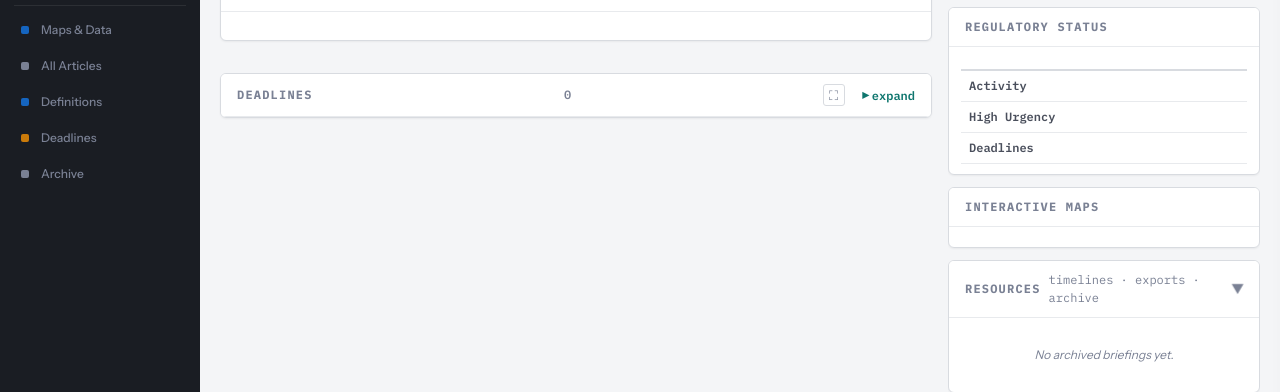
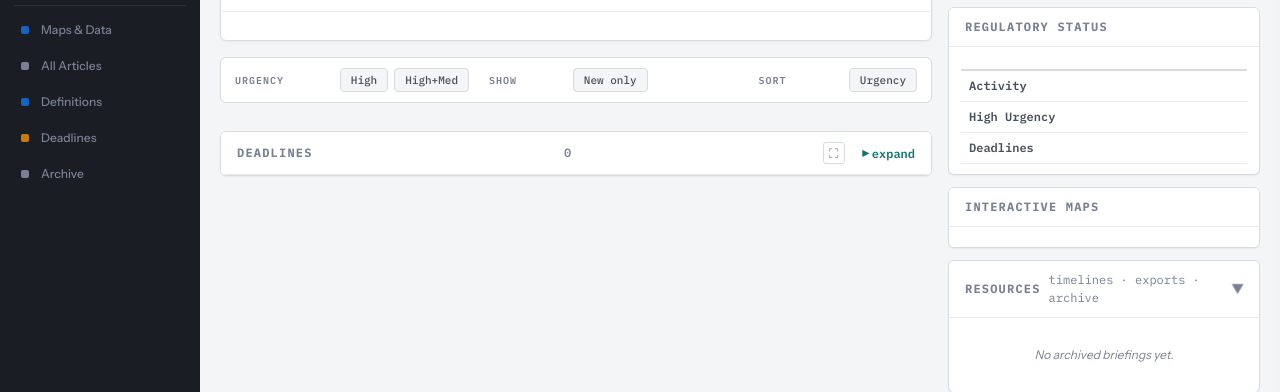
Before and after one commit to Ryan-Jenkinson/compliance-monitor, a Python web app: template newsletter/templates/dashboard.html in a window 1280 px wide. Shown: the part 102-494 px from the top of the page. Run offline with Jinja, Linux system fonts and the light colour scheme; the template is opened without the code that fills it, so the values that code supplies are empty.

Commit message:
Add NEW badge on topic cards, urgency/sort filters, and company_strategy field
Dashboard:
- Topic card header now shows "N new" pill badge when the section has new articles today
- Filter bar above topic grid: urgency (All/High/High+Med), show (All/New only), sort (Date/Urgency)
- Articles have data-date and data-new attributes; sort by date pins new items first
- Deduplicated strategy_note/company_strategy template blocks into one

Pipeline:
- Stage 2 prompt now requests company_strategy field: forward-looking 2-3 sentence
  recommendation for the compliance team based on new developments; falls back to
  restating current plan when nothing material changed

Co-Authored-By: Claude Sonnet 4.6 <noreply@anthropic.com>

```diff
--- a/ai/prompts.py
+++ b/ai/prompts.py
@@ -120,6 +120,7 @@ Produce a JSON object with this exact structure:
     "direct_actions": ["1-2 specific action items max for direct compliance"],
     "supplier_actions": ["1-2 specific action items max for supplier outreach"]
   }},
+  "company_strategy": "2-3 sentences. Based on NEW developments today, what is the specific recommended action for the compliance team this week? If nothing material changed today, restate the most current plan (e.g. continue monitoring X, prepare Y ahead of deadline Z). Never say 'no updates' — always give a concrete direction.",
   "has_news": true
 }}
 
@@ -134,6 +135,7 @@ If there are no articles or none are relevant, return:
     "direct_actions": [],
     "supplier_actions": []
   }},
+  "company_strategy": null,
   "has_news": false
 }}
 
--- a/newsletter/templates/dashboard.html
+++ b/newsletter/templates/dashboard.html
@@ -737,7 +748,48 @@
     .article-item:last-child { border-bottom: none; }
     .article-item:hover { background: #FAFBFC; }
     .article-item.hidden-by-search,
-    .article-item.hidden-by-urgency { display: none; }
+    .article-item.hidden-by-urgency,
+    .article-item.hidden-by-new { display: none; }
+
+    .filter-bar {
+      display: flex;
+      align-items: center;
+      gap: 20px;
+      padding: 10px 14px;
+      background: var(--surface);
+      border: 1px solid var(--border);
+      border-radius: 6px;
+      margin-bottom: 12px;
+      flex-wrap: wrap;
+    }
+    .filter-group {
+      display: flex;
+      align-items: center;
+      gap: 6px;
+    }
+    .filter-label {
+      font-family: var(--mono);
+      font-size: 10px;
+      font-weight: 600;
+      letter-spacing: 1px;
+      text-transform: uppercase;
+      color: var(--text-tertiary);
+      margin-right: 2px;
+    }
+    .f-btn {
+      font-family: var(--mono);
+      font-size: 11px;
+      font-weight: 500;
+      padding: 4px 10px;
+      border: 1px solid var(--border);
+      border-radius: 4px;
+      background: var(--bg);
+      color: var(--text-secondary);
+      cursor: pointer;
+      transition: all 0.15s;
+    }
+    .f-btn:hover { border-color: var(--accent); color: var(--accent); }
+    .f-btn.active { background: var(--accent); color: #fff; border-color: var(--accent); }
 
     .article-head {
       display: flex;
@@ -1673,6 +1725,26 @@
           </div>
         </div>
 
+        <!-- Filter / Sort bar -->
+        <div class="filter-bar" id="filter-bar">
+          <div class="filter-group">
+            <span class="filter-label">Urgency</span>
+            <button class="f-btn active" data-urgency="ALL"    onclick="setUrgencyFilter('ALL',this)">All</button>
+            <button class="f-btn"        data-urgency="HIGH"   onclick="setUrgencyFilter('HIGH',this)">High</button>
+            <button class="f-btn"        data-urgency="MEDIUM" onclick="setUrgencyFilter('MEDIUM',this)">High+Med</button>
+          </div>
+          <div class="filter-group">
+            <span class="filter-label">Show</span>
+            <button class="f-btn active" id="btn-show-all"  onclick="setNewFilter('ALL',this)">All</button>
+            <button class="f-btn"        id="btn-show-new"  onclick="setNewFilter('NEW',this)">New only</button>
+          </div>
+          <div class="filter-group" style="margin-left:auto;">
+            <span class="filter-label">Sort</span>
+            <button class="f-btn active" id="btn-sort-date"    onclick="setSortOrder('date',this)">Date</button>
+            <button class="f-btn"        id="btn-sort-urgency" onclick="setSortOrder('urgency',this)">Urgency</button>
+          </div>
+        </div>
+
         <!-- Topic Cards Grid — SECOND -->
         <div class="topic-grid" data-widget-id="topics" data-widget-label="Topic Cards">
           {% for topic in topics %}
@@ -1683,9 +1755,13 @@
                onclick="toggleTopicCard(this, event)">
             <span class="section-anchor" id="anchor-section-{{ topic.topic|lower }}"></span>
 
+            {% set new_count = topic.developments | selectattr('is_new') | list | length %}
             <div class="topic-card-head">
               <span class="topic-card-name" style="color:{{ topic.color }};">{{ topic.topic }}</span>
-              <div style="text-align:right;">
+              {% if new_count > 0 %}
+              <span class="topic-new-badge">{{ new_count }} new</span>
+              {% endif %}
+              <div style="text-align:right;margin-left:auto;">
                 <div class="topic-card-count">
                   {% if topic.developments %}{{ topic.developments|length }}{% else %}0{% endif %}
                 </div>
@@ -1769,7 +1840,8 @@
                 {% if topic.developments %}
                   {% for dev in topic.developments %}
                   <div class="article-item" data-urgency="{{ dev.urgency }}" data-topic="{{ topic.topic|lower }}"
-                       data-headline="{{ dev.headline|lower }}" data-summary="{{ dev.summary|lower if dev.summary else '' }}" data-source="{{ dev.source|lower if dev.source else '' }}">
+                       data-headline="{{ dev.headline|lower }}" data-summary="{{ dev.summary|lower if dev.summary else '' }}" data-source="{{ dev.source|lower if dev.source else '' }}"
+                       data-date="{{ dev.date or '' }}" data-new="{{ 'true' if dev.is_new else 'false' }}">
                     <div class="article-head">
                       {% if dev.is_new %}<span class="badge badge-new">New</span>{% endif %}
                       <span class="article-headline"><a href="{{ dev.url }}">{{ dev.headline }}</a></span>
@@ -2387,6 +2459,8 @@
     searchQuery: '',
     activeTopics: new Set({{ topics|map(attribute='topic')|list|map('lower')|list|tojson }}),
     urgencyFilter: 'ALL',
+    newFilter: 'ALL',
+    sortOrder: 'date',
     allTopics: {{ topics|map(attribute='topic')|list|map('lower')|list|tojson }}
   };
 
@@ -2546,6 +2620,39 @@
     applyFilters();
   };
 
+  /* ── New-only filter ── */
+  window.setNewFilter = function(mode, btn) {
+    state.newFilter = mode;
+    document.getElementById('btn-show-all').classList.toggle('active', mode === 'ALL');
+    document.getElementById('btn-show-new').classList.toggle('active', mode === 'NEW');
+    applyFilters();
+  };
+
+  /* ── Sort order ── */
+  window.setSortOrder = function(order, btn) {
+    state.sortOrder = order;
+    document.getElementById('btn-sort-date').classList.toggle('active', order === 'date');
+    document.getElementById('btn-sort-urgency').classList.toggle('active', order === 'urgency');
+    var urgPri = {HIGH: 0, MEDIUM: 1, LOW: 2};
+    document.querySelectorAll('.article-feed').forEach(function(feed) {
+      var items = Array.from(feed.querySelectorAll('.article-item'));
+      items.sort(function(a, b) {
+        if (order === 'urgency') {
+          var diff = (urgPri[a.dataset.urgency] || 2) - (urgPri[b.dataset.urgency] || 2);
+          if (diff !== 0) return diff;
+          return (b.dataset.date || '').localeCompare(a.dataset.date || '');
+        } else {
+          // date: NEW items always first, then by date descending
+          var aNew = a.dataset.new === 'true' ? 0 : 1;
+          var bNew = b.dataset.new === 'true' ? 0 : 1;
+          if (aNew !== bNew) return aNew - bNew;
+          return (b.dataset.date || '').localeCompare(a.dataset.date || '');
+        }
+      });
+      items.forEach(function(item) { feed.appendChild(item); });
+    });
+  };
+
   function applyFilters() {
     var q = state.searchQuery;
     var visibleCount = 0;
@@ -2572,20 +2679,23 @@
       if (state.urgencyFilter === 'HIGH') passUrgency = urgency === 'HIGH';
       else if (state.urgencyFilter === 'MEDIUM') passUrgency = urgency === 'HIGH' || urgency === 'MEDIUM';
 
+      var passNew = state.newFilter !== 'NEW' || article.dataset.new === 'true';
+
       article.classList.toggle('hidden-by-urgency', !passUrgency);
-      if (!passUrgency) { article.classList.remove('hidden-by-search'); }
+      article.classList.toggle('hidden-by-new', !passNew);
+      if (!passUrgency || !passNew) { article.classList.remove('hidden-by-search'); }
 
       var passSearch = true;
       if (q) passSearch = headline.indexOf(q) !== -1 || summary.indexOf(q) !== -1 || source.indexOf(q) !== -1;
       article.classList.toggle('hidden-by-search', !passSearch);
 
-      if (passUrgency && passSearch && state.activeTopics.has(topic)) visibleCount++;
+      if (passUrgency && passNew && passSearch && state.activeTopics.has(topic)) visibleCount++;
     });
 
     highlightSearchMatches(q);
 
     var countEl = document.getElementById('search-count');
-    countEl.textContent = (q || state.urgencyFilter !== 'ALL') ? visibleCount + ' / ' + totalCount : '';
+    countEl.textContent = (q || state.urgencyFilter !== 'ALL' || state.newFilter !== 'ALL') ? visibleCount + ' / ' + totalCount : '';
     document.getElementById('stat-articles').textContent = visibleCount || totalCount;
   }
 
```
Also changed, not shown: other parts of newsletter/templates/dashboard.html (+15 -9 lines).
